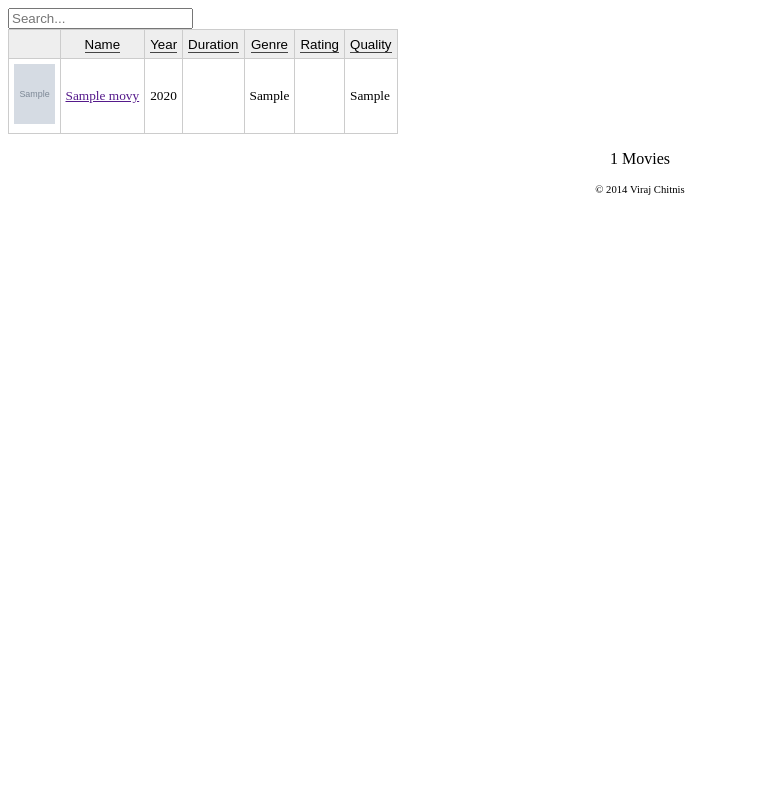
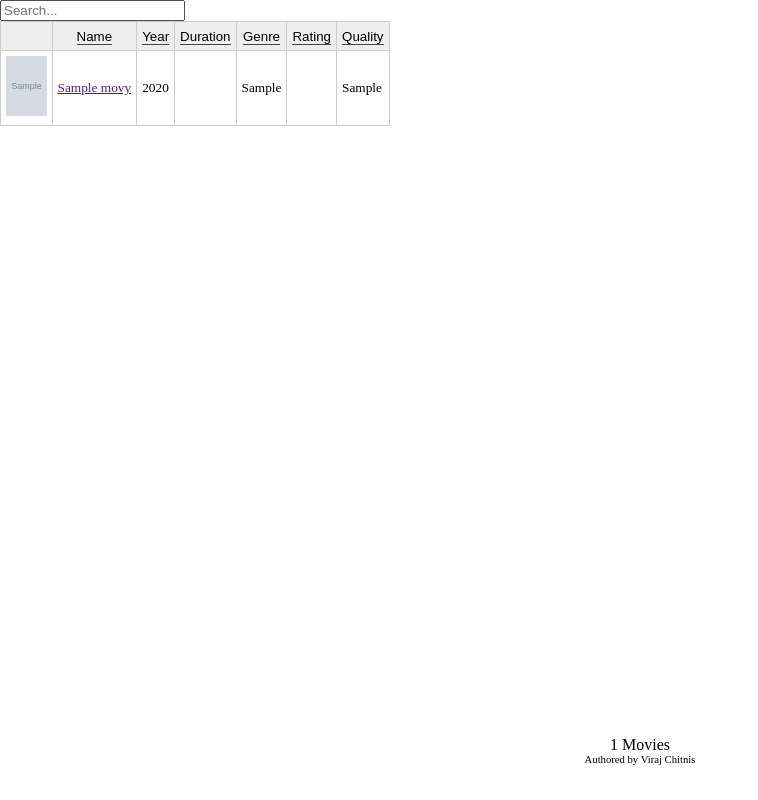
Before and after one commit to SKOx0/movie-db, a PHP site: page / in a window 1280 px wide. Shown: the whole page, without its empty margins (0-758 px from the left). Run offline with PHP 8.4, Linux system fonts and the light colour scheme; tables that the repository leaves empty or names only in its code hold one stand-in row (values such as "Sample post"); grey boxes marked "Sample" are stand-in pictures; data that the repository does not hold is empty.

Commit message:
Added design that will cause footer to stick to the bottom

```diff
--- a/css/index.css
+++ b/css/index.css
@@ -1,4 +1,12 @@
 @CHARSET "UTF-8";
+
+* 					{ margin: 0; }
+
+html, body 			{ height: 100%; }
+
+.wrapper 			{ min-height: 100%; height: auto !important; height: 100%; margin: 0 auto -4em; }
+
+.footer, .push 		{ height: 4em; }
 
 .topMenu			{ display:inline; }
 
--- a/index.php
+++ b/index.php
@@ -27,6 +27,7 @@
 	?>
 </head>
 <body>
+	<div class="wrapper">
 	<div>
 	<?php
 		if($user=='viraj'){
@@ -218,6 +219,9 @@
 		?>
 	</table>
 	</div>
+	<div class="push"></div>
+	</div>
+	<div class="footer">
 	<div align="center">
 		<p><?php echo $count ?> Movies</p>
 		<?php
@@ -235,7 +239,8 @@
 		<?php
 			}
 		?>
-		<p id="copyright">&copy; <?php echo date('Y') ?> Viraj Chitnis</p>
+		<p id="copyright">Authored by Viraj Chitnis</p>
+	</div>
 	</div>
 </body>
 </html>
```
